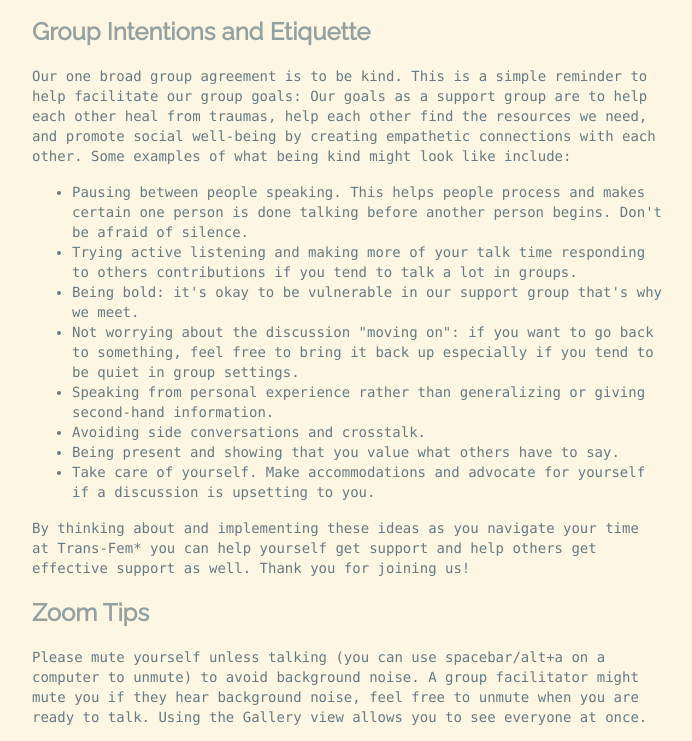
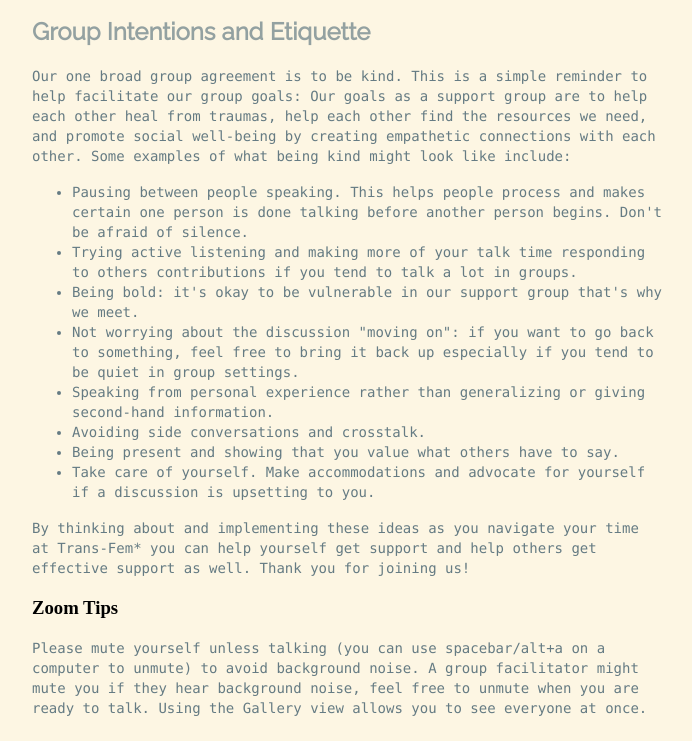
Before and after one commit to therealboxmoden/tfgroup, a plain HTML site: page index.html in a window 1280 px wide. Shown: the part 504-1245 px from the top of the page, without its empty margins (292-984 px from the left). Drawn offline with Linux system fonts and the light colour scheme.

Commit message:
Update index.html

```diff
--- a/index.html
+++ b/index.html
@@ -58,7 +58,7 @@
   <p>By thinking about and implementing these ideas as you navigate your time at
      Trans-Fem* you can help yourself get support and help others get effective support
      as well. Thank you for joining us!</p>
-  <h2>Zoom Tips</h2>
+  <h3>Zoom Tips</h3>
   <p>Please mute yourself unless talking (you can use spacebar/alt+a on a computer to unmute) to avoid background noise.
      A group facilitator might mute you if they hear background noise, feel free to unmute when you are ready to talk.
      Using the Gallery view allows you to see everyone at once.
```
